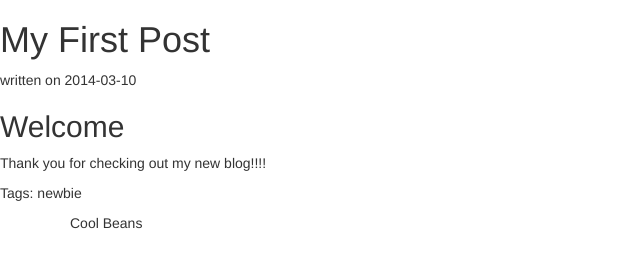
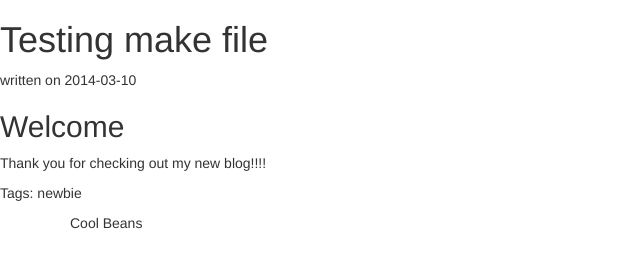
Before and after one commit to timbueno/statics, a plain HTML site: page posts/first-post/index.html in a window 1280 px wide. Shown: the whole page, without its empty margins (0-640 px from the left). Drawn offline with nearby package versions, Linux system fonts and the light colour scheme.

Commit message:
Update documentation

```diff
--- a/posts/first-post/index.html
+++ b/posts/first-post/index.html
@@ -1,7 +1,7 @@
 <!DOCTYPE html>
 <html>
   <head>
-    <title>My First Post</title>
+    <title>Testing make file</title>
     <meta name="viewport" content="width=device-width, initial-scale=1.0">
     <!-- Bootstrap -->
     <link rel="stylesheet" href="../../static/css/style.css" media="screen">
@@ -13,7 +13,7 @@
 
         <div class="content">
 
-  <h1 class="title">My First Post</h1>
+  <h1 class="title">Testing make file</h1>
   <p id="post_date" class="date">
     written on 2014-03-10
   </p>
```
Also changed, not shown: index.html (+1 -1 lines).
